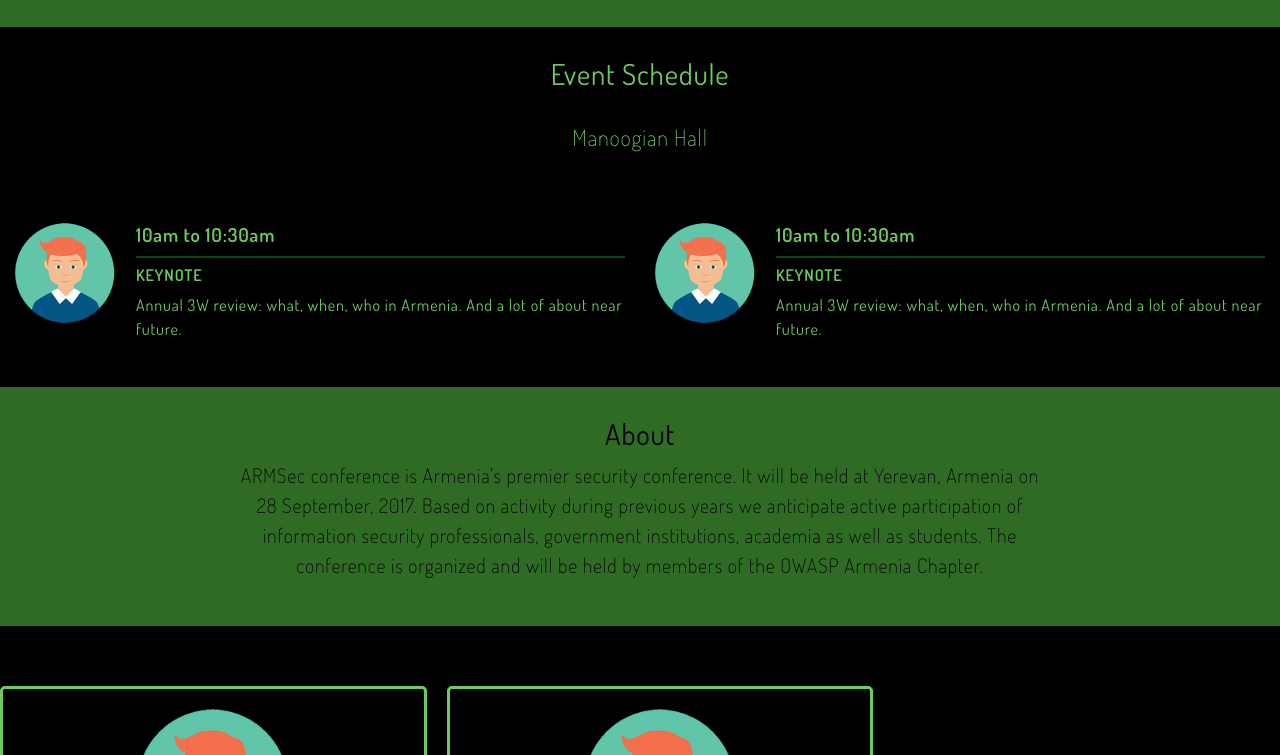
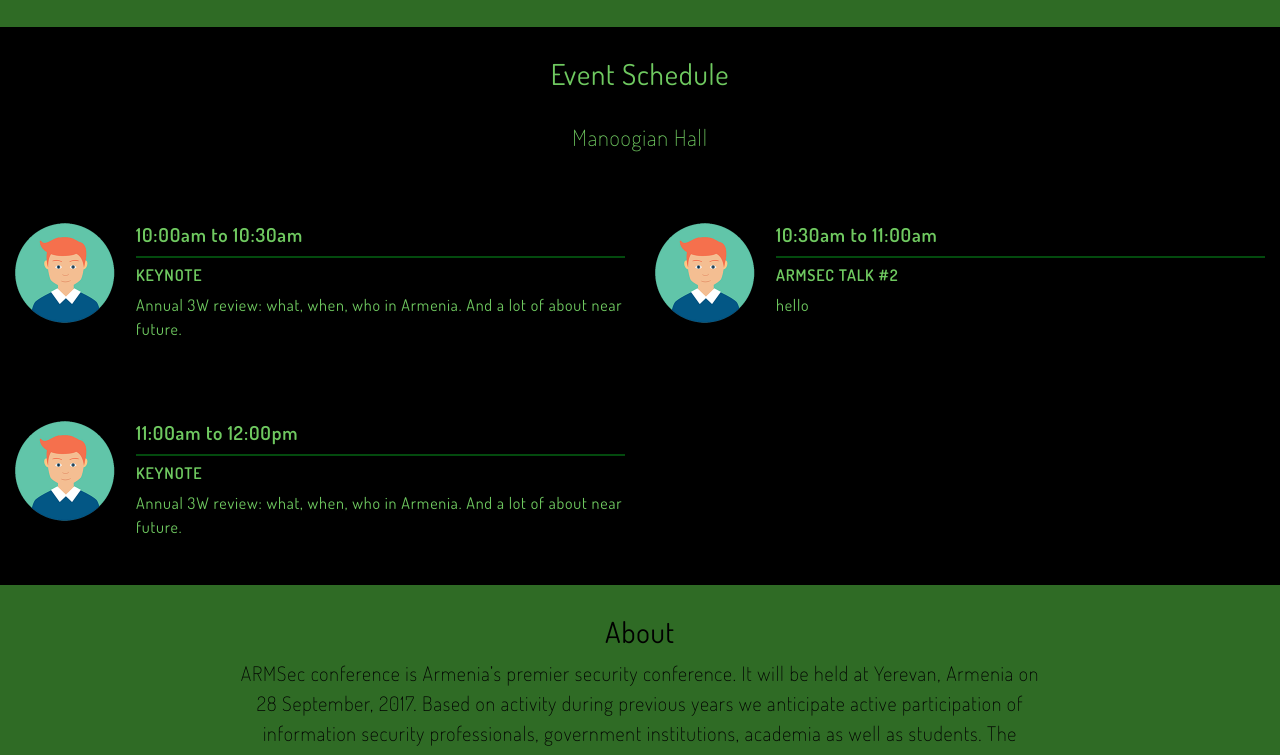
Before and after one commit to armsec-foundation/armsec-org, a Gatsby site: page / in a window 1280 px wide. Shown: the part 949-1704 px from the top of the page. Built offline with nearby package versions, Linux system fonts and the light colour scheme; Gatsby itself is replaced by a stand-in of ours.

Commit message:
Add dynamically generated schedule

```diff
--- /dev/null
+++ b/content/2018/talks/001-john-doe.md
@@ -0,0 +1,8 @@
+---
+title: "Keynote"
+author: "John Doe"
+date: "2018-11-24 10:00:00"
+duration: 30
+---
+
+Annual 3W review: what, when, who in Armenia. And a lot of about near future.
--- /dev/null
+++ b/content/2018/talks/002-jane-doe.md
@@ -0,0 +1,8 @@
+---
+title: "ArmSec Talk #2"
+author: "Jane Doe"
+date: "2018-11-24 10:30:00"
+duration: 30
+---
+
+hello
--- /dev/null
+++ b/content/2018/talks/003-john-smith.md
@@ -0,0 +1,8 @@
+---
+title: "Keynote"
+author: "John Smith"
+date: "2018-11-24 11:00:00"
+duration: 60
+---
+
+Annual 3W review: what, when, who in Armenia. And a lot of about near future.
--- a/gatsby-config.js
+++ b/gatsby-config.js
@@ -6,6 +6,14 @@
         precision: 8,
       },
     },
+    {
+      resolve: `gatsby-source-filesystem`,
+      options: {
+        path: `${__dirname}/content/`,
+        name: "markdown-pages",
+      },
+    },
+    `gatsby-transformer-remark`,
     // {
     //   resolve: `gatsby-plugin-google-analytics`,
     //   options: {
--- a/src/components/about/index.js
+++ b/src/components/about/index.js
@@ -7,7 +7,7 @@
   }}>
     <div className="col-md-12">
       <h2 className="row-title">About</h2>
-      <div class="row justify-content-center">
+      <div className="row justify-content-center">
         <div className="col-md-8">
           <p className="lead">
             ARMSec conference is Armenia’s premier security conference. It will be held at Yerevan, Armenia on 28 September, 2017. Based on activity during previous years we anticipate active participation of information security professionals, government institutions, academia as well as students. The conference is organized and will be held by members of the OWASP Armenia Chapter.
--- a/src/components/header/index.js
+++ b/src/components/header/index.js
@@ -3,7 +3,7 @@
 import title from './title.png';
 import logo from './logo.png';
 
-export default () => (
+export default (props) => (
   <div className="row hero-header" id="home">
     <div className="col-md-7">
       <img src={title} className="logo"
@@ -11,7 +11,8 @@
       <h1>Attend the Armenia’s premier security event</h1>
       <h3>OWASP Security Conference</h3>
       <h4>24 November, 2018</h4>
-      <a className="btn btn-lg btn-green" target="blank" href="#">
+      <a className="btn btn-lg btn-green" target="blank"
+        href={props.ticket}>
         Register Now <span className="ti-arrow-right"></span>
       </a>
     </div>
--- a/src/components/speaker/index.js
+++ b/src/components/speaker/index.js
@@ -4,7 +4,7 @@
 
 export default () => (
   <div className="col-md-4 col-sm-6 feature">
-    <img src={speaker1} className="speaker-img-none" />
+    <img src={speaker1} alt="Anton Lopanitsyn" className="speaker-img-none" />
     <h3>Anton Lopanitsyn</h3>
     <p>Anton is a security researcher, whitehat, bug bounty practicant, blogger, noob, script kiddie.<br /><br /></p>
     <ul className="speaker-social">
--- a/src/components/talk/index.js
+++ b/src/components/talk/index.js
@@ -1,17 +1,23 @@
-import React from "react"
+import React from "react";
+import moment from 'moment';
 
 import speaker1 from './speaker-1.png';
 
-export default (props) => (
-  <div className="col-md-6">
+export default (props) => {
+  const {frontmatter: talk} = props.talk;
+  const start = moment(talk.date).format('hh:mma');
+  const end = moment(talk.date)
+    .add(talk.duration, 'minutes')
+    .format('hh:mma');
+  return <div className="col-md-6">
     <div className="media">
       <img className="mr-3"
-        alt={props.fullName} src={props.photo || speaker1} />
+        alt={talk.author} src={talk.photo || speaker1} />
       <div className="media-body">
-        <h4 className="mt-0">{props.timeSlot}</h4>
-        <h5>{props.title}</h5>
-        <p>{props.excerpt}</p>
+        <h4 className="mt-0">{start} to {end}</h4>
+        <h5>{talk.title}</h5>
+        <p>{props.talk.excerpt}</p>
       </div>
     </div>
   </div>
-);
+}
--- a/src/pages/index.js
+++ b/src/pages/index.js
@@ -1,4 +1,5 @@
 import React from 'react';
+import {graphql} from 'gatsby';
 
 import '../styles/main.scss';
 import Header from '../components/header';
@@ -11,24 +12,20 @@
 import Sponsors from '../components/sponsors';
 import Footer from '../components/footer';
 
-export default () => {
+const IndexPage = ({
+  data: {
+    allMarkdownRemark: {edges},
+  },
+}) => {
+  const Talks = edges.map((edge) => {
+    return <Talk key={edge.node.id} talk={edge.node} />
+  });
   return <div className="container-fluid">
     <Header></Header>
     <Advantages></Advantages>
     <Schedule>
       <div className="row">
-        <Talk linkToSpeaker="#speaker-samvel-martirosyan"
-          fullName="Samvel Martirosyan"
-          timeSlot="10am to 10:30am"
-          title="Keynote"
-          excerpt="Annual 3W review: what, when, who in Armenia. And a lot of about near future."
-          />
-        <Talk linkToSpeaker="#speaker-samvel-martirosyan"
-          fullName="Samvel Martirosyan"
-          timeSlot="10am to 10:30am"
-          title="Keynote"
-          excerpt="Annual 3W review: what, when, who in Armenia. And a lot of about near future."
-          />
+        {Talks}
       </div>
     </Schedule>
     <About></About>
@@ -40,3 +37,27 @@
     <Footer />
   </div>
 }
+
+export default IndexPage;
+
+export const pageQuery = graphql`
+  query {
+    allMarkdownRemark(
+      sort: {order: ASC, fields: [frontmatter___date]}
+      limit: 100
+    ) {
+      edges {
+        node {
+          id
+          excerpt(pruneLength: 250)
+          frontmatter {
+            author
+            title
+            date
+            duration
+          }
+        }
+      }
+    }
+  }
+`
```
Also changed, not shown: package.json (+8 -4 lines), 1 other file.
